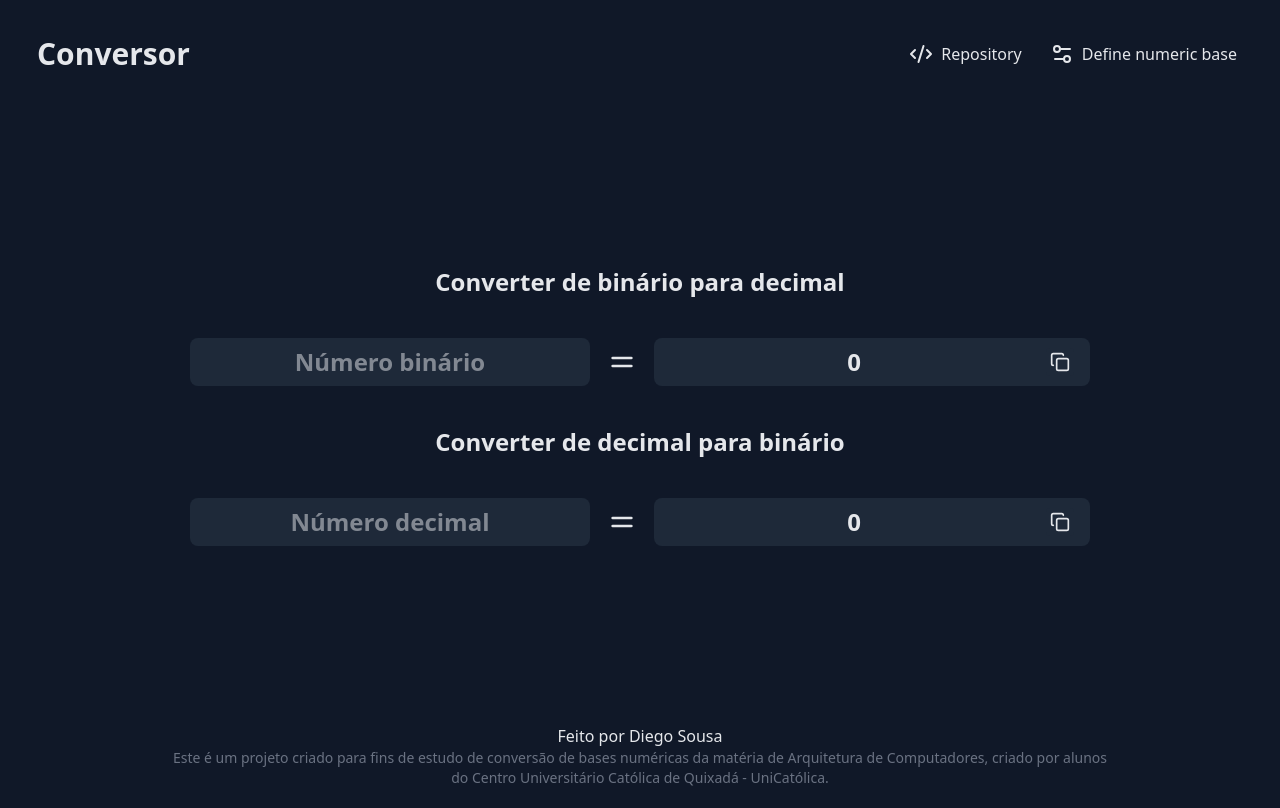
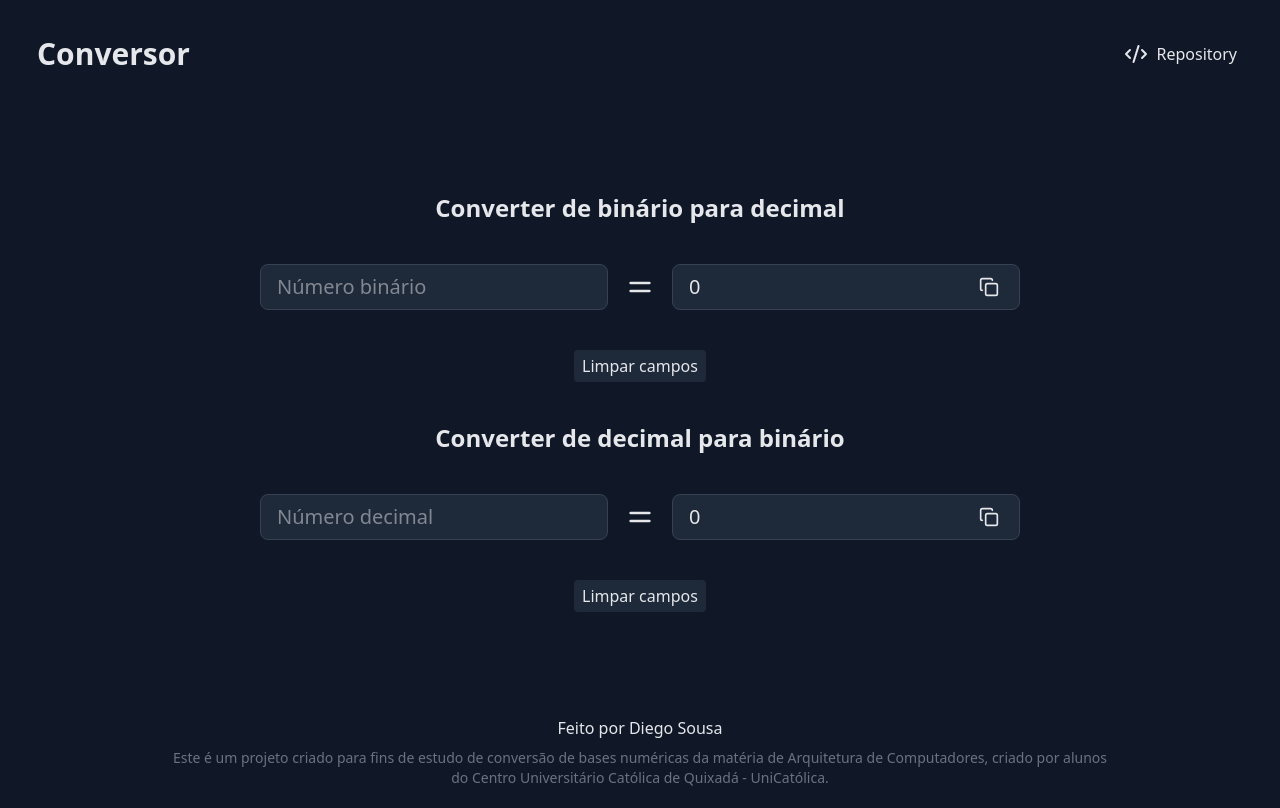
Before and after one commit to DiegoSousa123/conversor-de-base-numerica, a Next.js app: page / in a window 1280 px wide. Built offline with nearby package versions, Linux system fonts and the light colour scheme.

Commit message:
- improved design - add button to clear inputs - fix inputs width

```diff
--- a/package.json
+++ b/package.json
@@ -10,6 +10,7 @@
   },
   "dependencies": {
     "@hookform/resolvers": "^4.1.3",
+    "@radix-ui/react-popover": "^1.1.6",
     "lucide-react": "^0.477.0",
     "next": "15.2.0",
     "postcss": "^8.5.3",
--- a/src/app/layout.tsx
+++ b/src/app/layout.tsx
@@ -23,7 +23,7 @@ export default function RootLayout({
         className={`h-dvh bg-gray-900 p-4 text-gray-200 max-w-[1270px] mx-auto my-1 flex flex-col justify-between items-center space-y-10 ${roboto.variable} antialiased`}
       >
         {children}
-        <footer className="text-center text-md">
+        <footer className="text-center text-md space-y-2">
           <p>
             Feito por <a target="_blank" className="hover:text-gray-500 hover:underline hover:underline-offset-1" href="https://www.github.com/DiegoSousa123">Diego Sousa</a>
           </p>
--- a/src/app/page.tsx
+++ b/src/app/page.tsx
@@ -1,5 +1,9 @@
+import BaseProvider from "@/components/baseProvider";
+import DefineBaseComponent from "@/components/defineBaseComponent";
 import FormComponent from "@/components/formComponent";
-import { Code2, Settings2 } from "lucide-react";
+import BaseContext from "@/utils/base-context";
+import { Code2 } from "lucide-react";
+import React from "react";
 
 export default function Home() {
   return (
@@ -8,20 +12,37 @@ export default function Home() {
         <h1 className="text-2xl md:text-3xl font-bold">Conversor</h1>
         <nav>
           <ul className="flex gap-4">
-          <li className="hover:bg-gray-800 p-1.5 rounded"><a className="flex justify-center items-center gap-2" href="https://github.com/DiegoSousa123/conversor-de-base-numerica"><Code2 className="inline align-middle" /> <span className="hidden md:inline">Repository</span></a></li>
-          <li className="hover:bg-gray-800 p-1.5 rounded"><button className="flex justify-center items-center gap-2 cursor-pointer"><Settings2 className="inline align-middle"/> <span className="hidden md:inline">Define numeric base</span></button></li>
+            <li className="hover:bg-gray-800 p-1.5 rounded">
+              <a
+                title="Repositório"
+                className="flex justify-center items-center gap-2"
+                href="https://github.com/DiegoSousa123/conversor-de-base-numerica"
+              >
+                <Code2 className="inline align-middle" />{" "}
+                <span className="hidden md:inline">Repository</span>
+              </a>
+            </li>
+            <li className="hidden hover:bg-gray-800 p-1.5 rounded">
+              {/* <button className="flex justify-center items-center gap-2 cursor-pointer">
+                <Settings2 className="inline align-middle" />
+                <span className="hidden md:inline">Define numeric base</span>
+              </button> */}
+
+            {/* <BaseProvider>
+             <DefineBaseComponent/>
+            </BaseProvider> */}
+            </li>
           </ul>
         </nav>
       </header>
       <div className="space-y-10">
         <div className="max-w-7xl mx-auto h-fit flex flex-col justify-center items-center gap-6">
-        <FormComponent actionToPerform={0}/>
+          <FormComponent actionToPerform={0} />
         </div>
         <div className="max-w-7xl mx-auto h-fit flex flex-col justify-center items-center gap-6">
-        <FormComponent actionToPerform={1}/>
+          <FormComponent actionToPerform={1} />
         </div>
       </div>
-
     </>
   );
 }
--- /dev/null
+++ b/src/components/baseProvider.tsx
@@ -0,0 +1,15 @@
+'use client'
+import React, { useState } from "react";
+import BaseContext from "@/utils/base-context";
+
+const BaseProvider = ({ children }: { children: React.ReactNode }) => {
+  const [baseNum, setBaseNum] = useState('2');
+
+  return (
+    <BaseContext.Provider value={{ baseNum, setBaseNum }}>
+      {children}
+    </BaseContext.Provider>
+  );
+};
+
+export default BaseProvider;
--- a/src/components/copyButton.tsx
+++ b/src/components/copyButton.tsx
@@ -3,6 +3,7 @@ import { CopyIcon } from "lucide-react";
 export default function CopyButton({ text }: { text: string }) {
     return (
         <button
+        title="Copiar"
         onClick={() => {
             navigator.clipboard.writeText(text);
         }}
--- /dev/null
+++ b/src/components/defineBaseComponent.tsx
@@ -0,0 +1,34 @@
+'use client'
+import * as Popover from "@radix-ui/react-popover";
+import { Settings2 } from "lucide-react";
+import InputComponent, { InputField } from "./inputComponent";
+import React, { useContext } from "react";
+import BaseContext from "@/utils/base-context";
+
+export default function DefineBaseComponent() {
+    const { baseNum, setBaseNum } = useContext(BaseContext);
+    const [inputNum, setInputNum] = React.useState('');
+    return(
+        <Popover.Root>
+        <Popover.Trigger className="flex justify-center items-center gap-2 cursor-pointer">
+          <Settings2 className="inline align-middle" />
+          <span className="hidden md:inline">Define numeric base</span>
+        </Popover.Trigger>
+        <Popover.Portal>
+          <Popover.Content className="mt-5 p-5 flex flex-col gap-2 drop-shadow-2xl bg-gray-800 rounded-lg">
+            <label htmlFor="numeric-base">What base do you want?</label>
+            <InputComponent>
+              <InputField
+                onChange={(e) => setInputNum(e.target.value)}
+                placeholder="2"
+                id="numeric-base"
+              />
+            </InputComponent>
+            <button onClick={()=> setBaseNum(inputNum)} className="bg-gray-800 hover:bg-gray-700 text-white rounded-lg p-2 cursor-pointer">Confirm</button>
+            <Popover.Close>
+            </Popover.Close>
+          </Popover.Content>
+        </Popover.Portal>
+      </Popover.Root>
+    );
+}
--- a/src/components/formComponent.tsx
+++ b/src/components/formComponent.tsx
@@ -6,6 +6,8 @@ import InputComponent, { InputField } from "./inputComponent";
 import CopyButton from "./copyButton";
 import { Equal } from "lucide-react";
 import { convertToDecimal, convertToBinary } from "@/utils/convertion";
+import { useContext, useState } from "react";
+import BaseContext from "@/utils/base-context";
 
 const schema = z.object({
     number: z.string().min(1, "No minimo um digito,").nullable(),
@@ -14,25 +16,30 @@ interface FormProps{
     actionToPerform: number;
 }
 export default function FormComponent({actionToPerform}: FormProps){
-    const { register, handleSubmit, formState: { errors}, watch } = useForm({
+    const { register, handleSubmit, formState: { errors}, watch, resetField } = useForm({
         resolver: zodResolver(schema),
+        defaultValues: {
+            number: "",
+        }
     });
+    const {baseNum} = useContext(BaseContext);
     const handleInputChanges = watch('number') || '';
 
     return(
         <>
-        <form className="space-y-10 flex flex-col items-center justify-center" onSubmit={handleSubmit((data) => console.log(data))}>
+        <form className="space-y-10 flex flex-col items-center justify-center">
             <h2 className="text-2xl font-semibold">{actionToPerform === 0 ? "Converter de binário para decimal" : "Converter de decimal para binário"}</h2>
             <div className="flex flex-col md:flex-row gap-4 justify-center items-center">
-                <InputComponent >
+                <InputComponent>
                     <InputField {...register('number')} placeholder={actionToPerform === 0 ? "Número binário" : "Número decimal"}/>
                 </InputComponent>
-                <Equal size={32}/>
+                <Equal className="shrink-0" size={32}/>
                 <InputComponent>
-                    <InputField readOnly value={actionToPerform === 0 ? convertToDecimal(handleInputChanges) : convertToBinary(handleInputChanges)}/>
-                    <CopyButton text={actionToPerform === 0 ? convertToDecimal(handleInputChanges) : convertToBinary(handleInputChanges)}/>
+                    <InputField readOnly value={actionToPerform === 0 ? convertToDecimal(handleInputChanges, parseInt(baseNum)) : convertToBinary(handleInputChanges, parseInt(baseNum))}/>
+                    <CopyButton text={actionToPerform === 0 ? convertToDecimal(handleInputChanges, parseInt(baseNum)) : convertToBinary(handleInputChanges, parseInt(baseNum))}/>
                 </InputComponent>
             </div>
+            <button type="button" onClick={() => resetField('number')} className="bg-gray-800 text-gray-200 px-2 py-1 rounded hover:bg-red-800 transition duration-200 cursor-pointer">Limpar campos</button>
         </form>
         </>
     );
--- a/src/components/inputComponent.tsx
+++ b/src/components/inputComponent.tsx
@@ -7,17 +7,16 @@ interface InputProps extends React.ComponentProps<'div'>{
 
   return (
     <>
-        <div {...props} className="rounded-lg bg-gray-800 px-4 py-2 flex justify-center items-center gap-2"/>
+      <div {...props} className="w-full rounded-lg bg-gray-800 px-4 py-2 flex justify-center items-center gap-2 border border-gray-700"/>
     </>
   );
 }
 
 interface InputFieldProps extends React.ComponentProps<'input'>{
-
 }
 
 export function InputField(props: InputFieldProps){
   return (
-        <input {...props} name="number" type="number" inputMode="numeric" className="remove-arrow w-full outline-0 border-0 text-2xl font-semibold text-center"/>
+        <input {...props} name="number" type="number" inputMode="numeric" className="remove-arrow w-full outline-0 border-0 text-xl font-normal text-start"/>
   );
 }
--- /dev/null
+++ b/src/utils/base-context.ts
@@ -0,0 +1,6 @@
+'use client'
+import { createContext } from 'react';
+
+const BaseContext = createContext({baseNum: '2', setBaseNum: (baseNum: string) => {baseNum = baseNum;}});
+
+export default BaseContext;
--- a/src/utils/convertion.ts
+++ b/src/utils/convertion.ts
@@ -1,14 +1,14 @@
-export function convertToDecimal(number: string): string{
-    const parsedNumber = number.split('').reverse().map((digit, index) => parseInt(digit) * Math.pow(2, index)).reduce((acc, value) => acc + value, 0);
+export function convertToDecimal(number: string, base : number): string{
+    const parsedNumber = number.split('').reverse().map((digit, index) => parseInt(digit) * Math.pow(base, index)).reduce((acc, value) => acc + value, 0);
     return parsedNumber.toString() || '0';
 }
-export function convertToBinary(number: string): string{
+export function convertToBinary(number: string, base: number): string{
     const parsedNumber = parseInt(number);
     let quotient = parsedNumber;
     let remainder = [];
     while(quotient > 0){
-        remainder.push(quotient % 2);
-        quotient = Math.floor(quotient / 2);
+        remainder.push(quotient % base);
+        quotient = Math.floor(quotient / base);
     }
     return remainder.reverse().join('') || '0';
 }
```
Also changed, not shown: 1 other file (tests, documents, lock files or other folders). Lines whose indentation alone changed are shown as unchanged.
